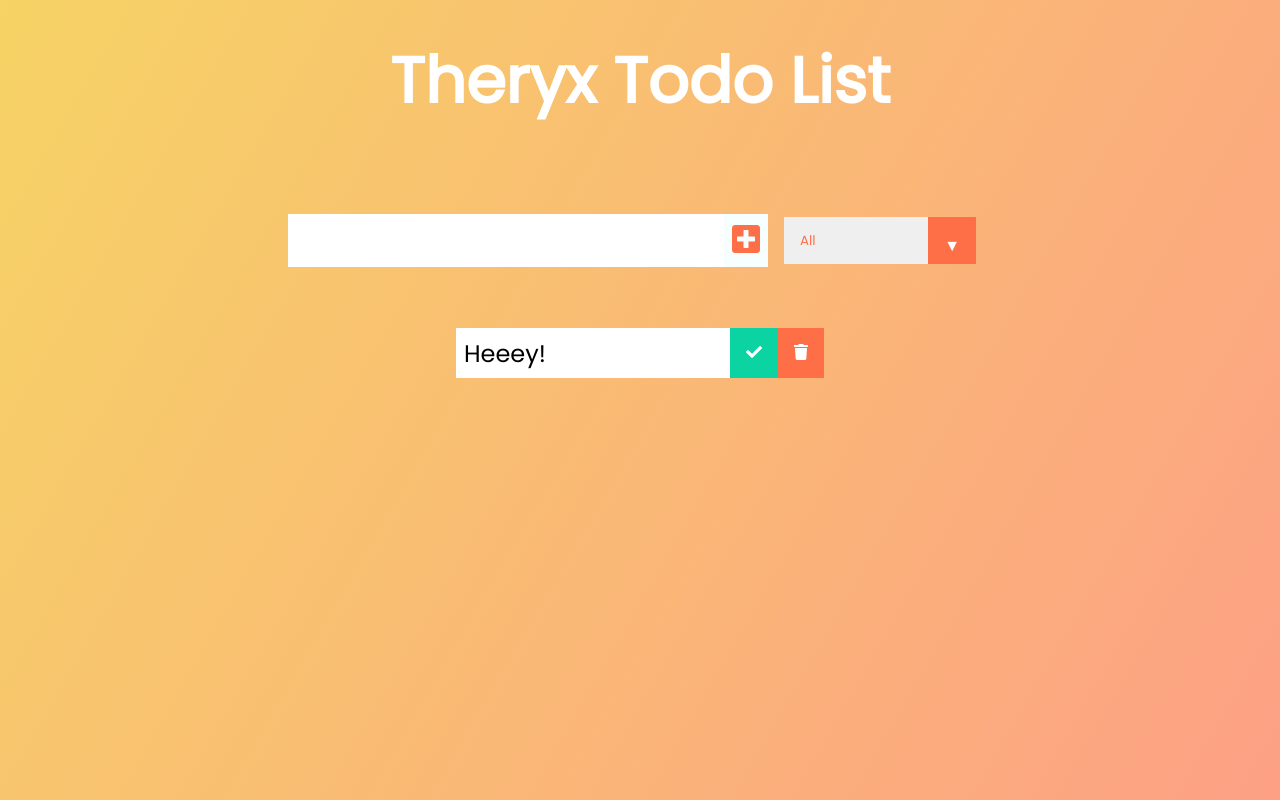
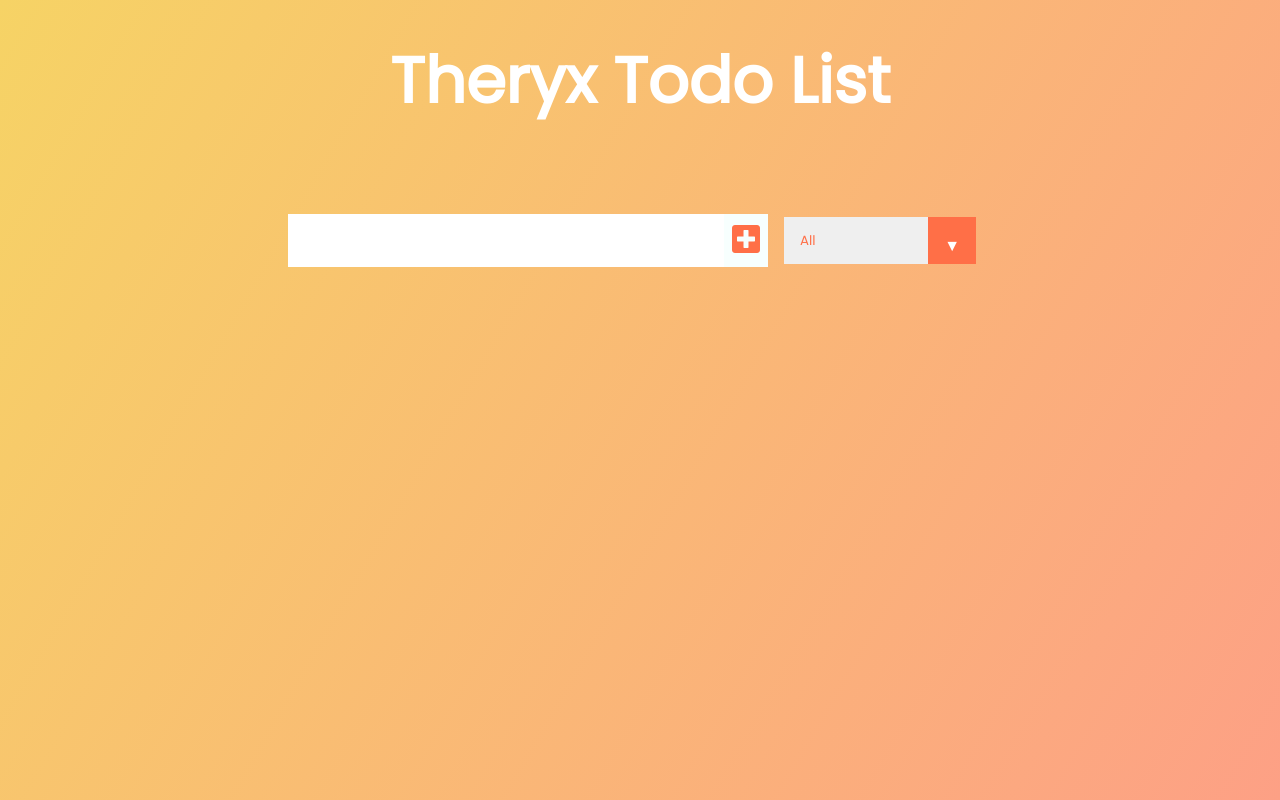
Before and after one commit to Theryx/React_todoList, a React (Create React App) app: page / in a window 1280 px wide. Built offline with nearby package versions, Linux system fonts and the light colour scheme.

Commit message:
Todos added

```diff
--- a/src/App.js
+++ b/src/App.js
@@ -18,7 +18,7 @@ function App() {
         setTodos={setTodos}
         setImputText={setImputText}
       />
-      <TodoList inputText={inputText} />
+      <TodoList todos={todos} inputText={inputText} />
     </div>
   );
 }
--- a/src/components/Todo.js
+++ b/src/components/Todo.js
@@ -1,7 +1,7 @@
-const Todo = () => {
+const Todo = ({ text }) => {
   return (
     <div className="todo">
-      <li className="todo-item">Heeey!</li>
+      <li className="todo-item">{text}</li>
       <button className="complete-btn">
         <i className="fas fa-check"></i>
       </button>
--- a/src/components/TodoList.js
+++ b/src/components/TodoList.js
@@ -1,9 +1,11 @@
 import Todo from "./Todo";
-const TodoList = () => {
+const TodoList = ({ todos }) => {
   return (
-    <div class="todo-container">
-      <ul class="todo-list">
-        <Todo />
+    <div className="todo-container">
+      <ul className="todo-list">
+        {todos.map((todo) => (
+          <Todo key={todo.id} text={todo.text} />
+        ))}
       </ul>
     </div>
   );
```
